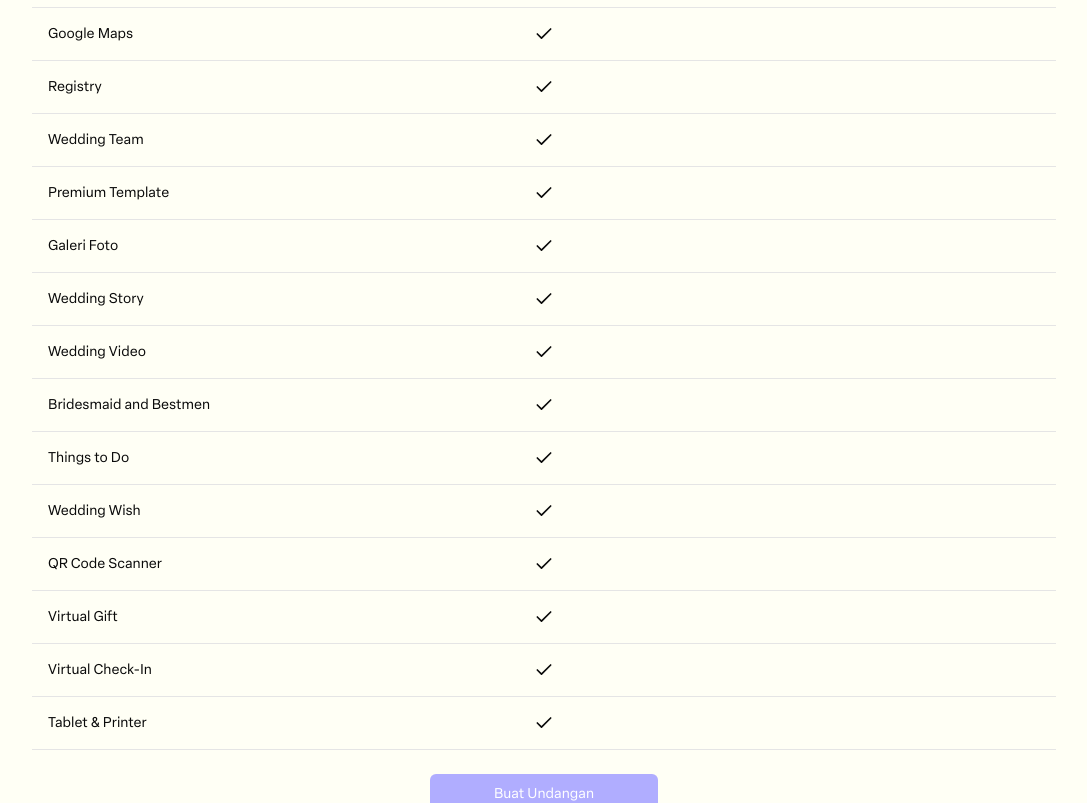
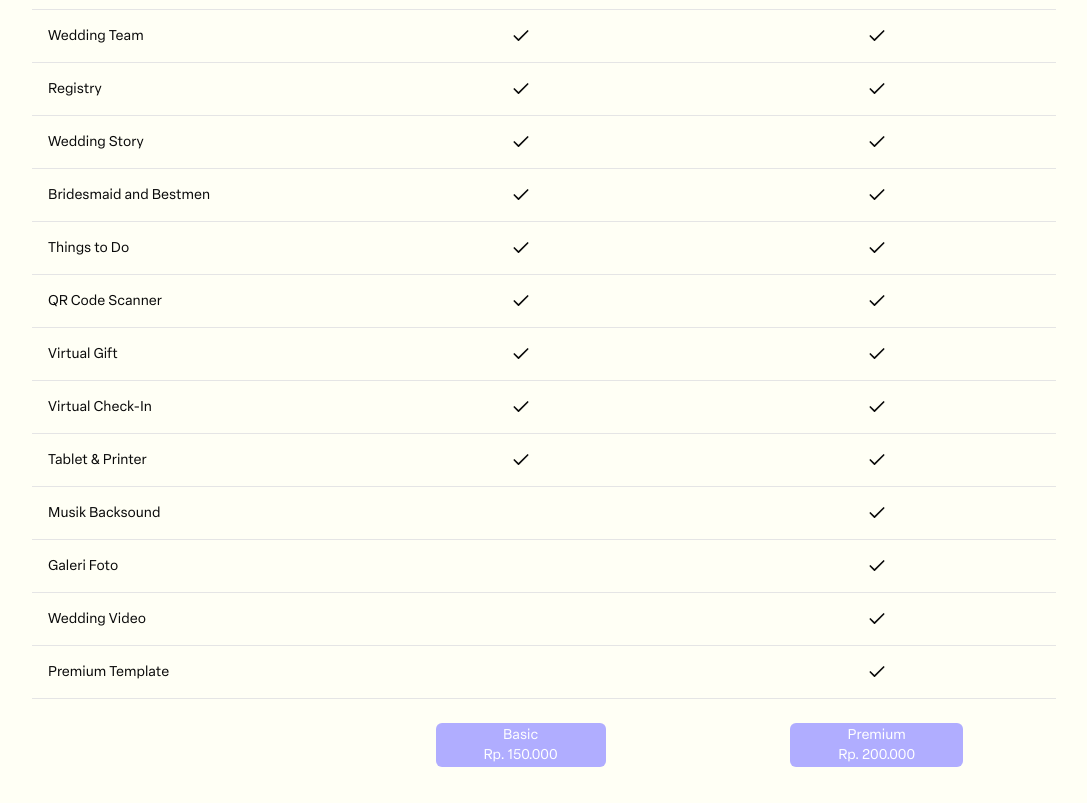
Before and after one commit to indraoverflow/frontend-wis-mulai-hidup, a Next.js app: page /harga in a window 1280 px wide. Shown: the part 880-1683 px from the top of the page, without its empty margins (96-1183 px from the left). Built offline with nearby package versions, Linux system fonts and the light colour scheme; no server answers; a web font is replaced by a local one.

Commit message:
Refactor pricing table and add basic and premium options

```diff
--- a/src/app/(home)/harga/page.tsx
+++ b/src/app/(home)/harga/page.tsx
@@ -13,23 +13,24 @@ import { FiCheck } from "react-icons/fi";
 
 export default function page() {
   const priceItems = [
-    { items: "Countdown Timer", basic: true },
-    { items: "Foto Cover", basic: true },
-    { items: "Detail Jadwal Acara", basic: true },
-    { items: "Google Maps", basic: true },
-    { items: "Registry", basic: true },
-    { items: "Wedding Team", basic: true },
-    { items: "Premium Template", basic: true },
-    { items: "Galeri Foto", basic: true },
-    { items: "Wedding Story", basic: true },
-    { items: "Wedding Video", basic: true },
-    { items: "Bridesmaid and Bestmen", basic: true },
-    { items: "Things to Do", basic: true },
-    { items: "Wedding Wish", basic: true },
-    { items: "QR Code Scanner", basic: true },
-    { items: "Virtual Gift", basic: true },
-    { items: "Virtual Check-In", basic: true },
-    { items: "Tablet & Printer", basic: true },
+    { items: "Durasi Berlangganan", basic: "1 bulan", premium: "2 bulan" },
+    { items: "Countdown Timer", basic: true, premium: true },
+    { items: "Foto Cover", basic: true, premium: true },
+    { items: "Detail Jadwal Acara", basic: true, premium: true },
+    { items: "Google Maps", basic: true, premium: true },
+    { items: "Wedding Team", basic: true, premium: true },
+    { items: "Registry", basic: true, premium: true },
+    { items: "Wedding Story", basic: true, premium: true },
+    { items: "Bridesmaid and Bestmen", basic: true, premium: true },
+    { items: "Things to Do", basic: true, premium: true },
+    { items: "QR Code Scanner", basic: true, premium: true },
+    { items: "Virtual Gift", basic: true, premium: true },
+    { items: "Virtual Check-In", basic: true, premium: true },
+    { items: "Tablet & Printer", basic: true, premium: true },
+    { items: "Musik Backsound", basic: false, premium: true },
+    { items: "Galeri Foto", basic: false, premium: true },
+    { items: "Wedding Video", basic: false, premium: true },
+    { items: "Premium Template", basic: false, premium: true },
   ];
 
   return (
@@ -46,7 +47,7 @@ export default function page() {
           </h1>
           <p
             className={cn(
-              "text-xl lg:text-[40px] tracking-wide leading-tight text-center max-w-[1034px]  mb-4 lg:mt-0",
+              "text-xl lg:text-2xl tracking-wide leading-tight text-center max-w-[1034px]  mb-4 lg:mt-0",
               minervaModern.className
             )}
           >
@@ -60,24 +61,46 @@ export default function page() {
           <TableHeader>
             <TableRow>
               <TableHead className="align-top text-2xl">Paket</TableHead>
+              <TableHead className="align-top text-2xl text-center">Basic</TableHead>
+              <TableHead className="align-top text-2xl text-center">Premium</TableHead>
             </TableRow>
           </TableHeader>
           <TableBody>
             {priceItems.map((item, index) => (
               <TableRow key={index}>
-                <TableCell className="w-8/12 md:w-1/2 pr-0 whitespace-nowrap">
+                <TableCell className="pr-0 whitespace-nowrap">
                   {item.items}
                 </TableCell>
-                <TableCell className="flex justify-start md:justify-start w-full pl-0">
-                  {item.basic && <FiCheck className="md:w-6 md:h-5 md:-ml-3" />}
+                <TableCell className="text-center">
+                  {item.basic === true ? (
+                    <FiCheck className="md:w-6 md:h-5 mx-auto" />
+                  ) : (
+                    item.basic
+                  )}
+                </TableCell>
+                <TableCell className="text-center">
+                  {item.premium === true ? (
+                    <FiCheck className="md:w-6 md:h-5 mx-auto" />
+                  ) : (
+                    item.premium
+                  )}
                 </TableCell>
               </TableRow>
             ))}
             <TableRow>
-              {/* buat colpsan 2 dan letakan button di tengah */}
-              <TableCell colSpan={2} className="py-6 ">
-                <Button className="flex mx-auto px-6 md:px-16">
-                  Buat Undangan
+              <TableCell></TableCell>
+              <TableCell className="py-6 text-center">
+                <Button size="lg" className="px-6 md:px-12">
+                  Basic
+                  <br />
+                  Rp. 150.000
+                </Button>
+              </TableCell>
+              <TableCell className="py-6 text-center">
+                <Button size="lg" className="px-6 md:px-12">
+                  Premium
+                  <br />
+                  Rp. 200.000
                 </Button>
               </TableCell>
             </TableRow>
```
